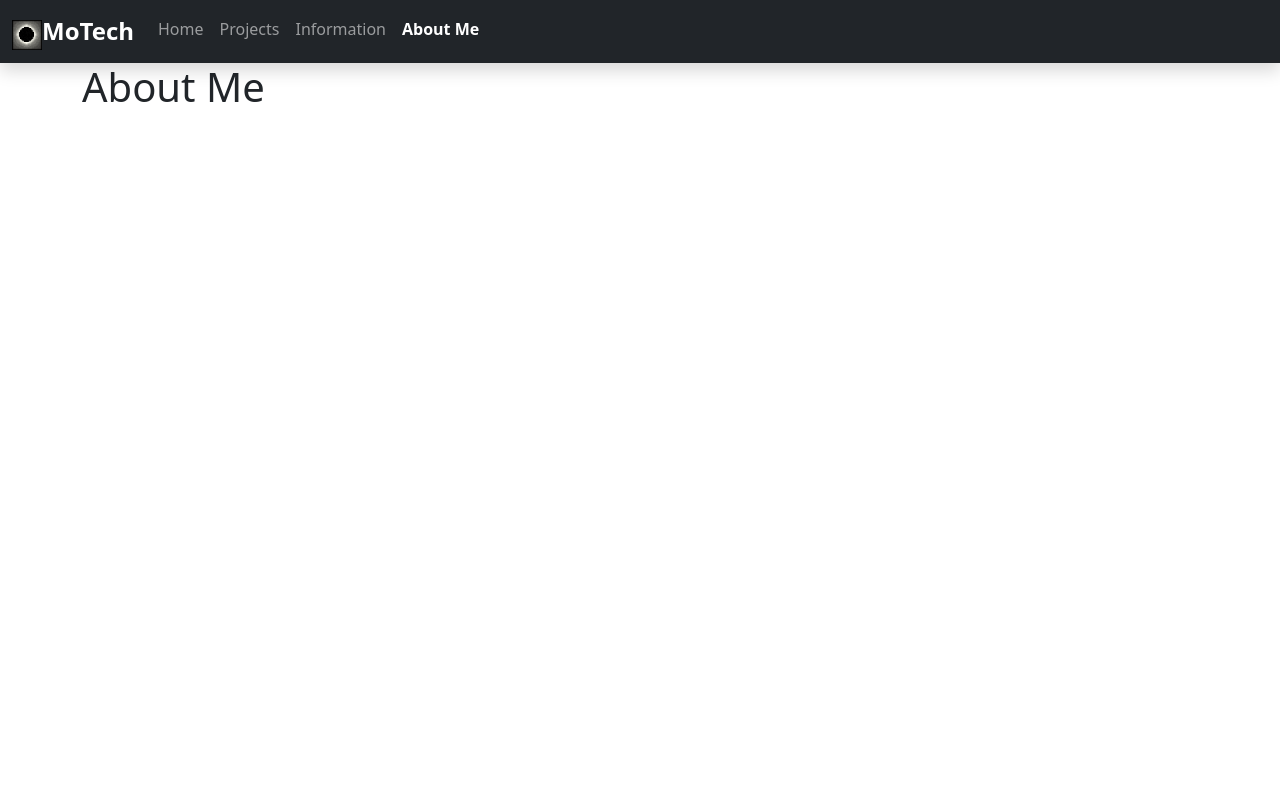
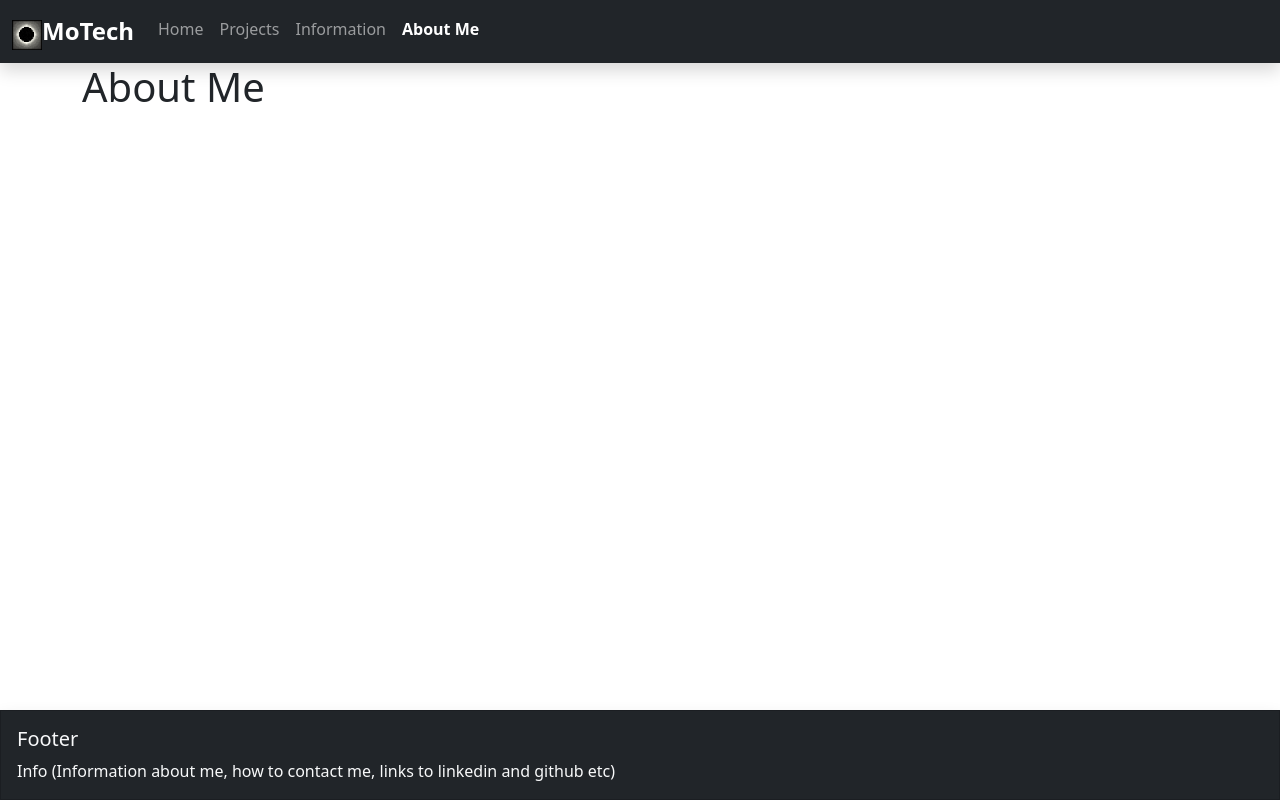
Before and after one commit to Mohamed-git-TJ/mo-tech, a React (Vite) app: page /aboutme in a window 1280 px wide. Built offline with nearby package versions, Linux system fonts and the light colour scheme.

Commit message:
First simple implementation of footer (still in development)

```diff
--- a/src/App.tsx
+++ b/src/App.tsx
@@ -1,4 +1,5 @@
 import NavBar from "./components/NavBar";
+import Footer from "./components/Footer";
 // import MainCard from "./components/MainCard";
 import "bootstrap/dist/css/bootstrap.css";
 import "bootstrap/dist/js/bootstrap.bundle.min.js";
@@ -23,6 +24,7 @@ function App() {
           <Route path="/aboutme" element={<AboutMe />} />
         </Routes>
       </div>
+      <Footer />
     </>
   );
 }
--- /dev/null
+++ b/src/components/Footer.tsx
@@ -0,0 +1,15 @@
+function Footer() {
+  return (
+    <div className="card fixed-bottom rounded-0 bg-dark shadow ">
+      <div className="card-body text-light">
+        <h5 className="card-title">Footer</h5>
+        <p className="card-text">
+          Info (Information about me, how to contact me, links to linkedin and
+          github etc)
+        </p>
+      </div>
+    </div>
+  );
+}
+
+export default Footer;
```
